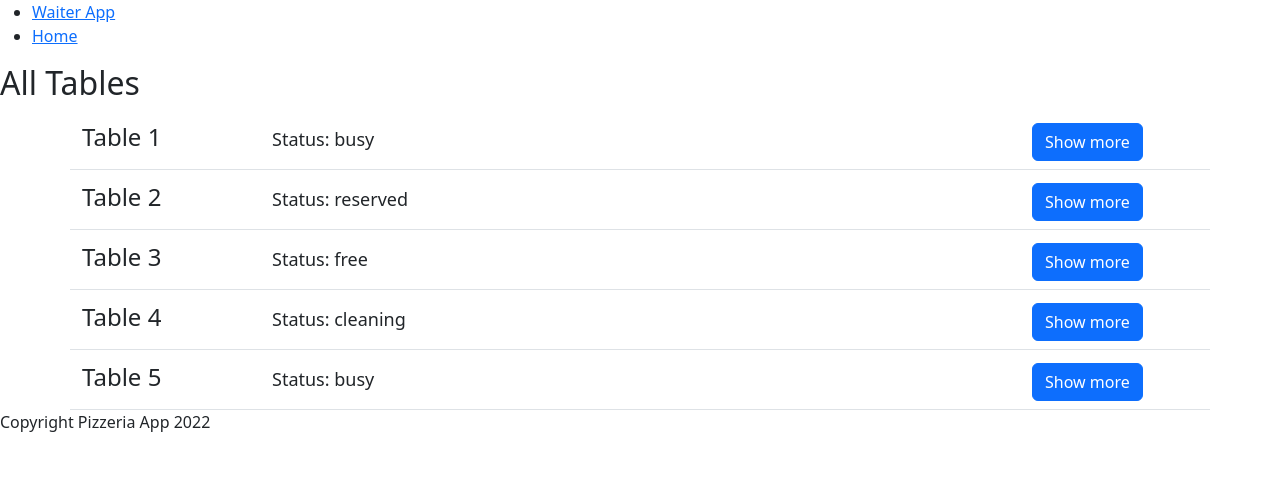
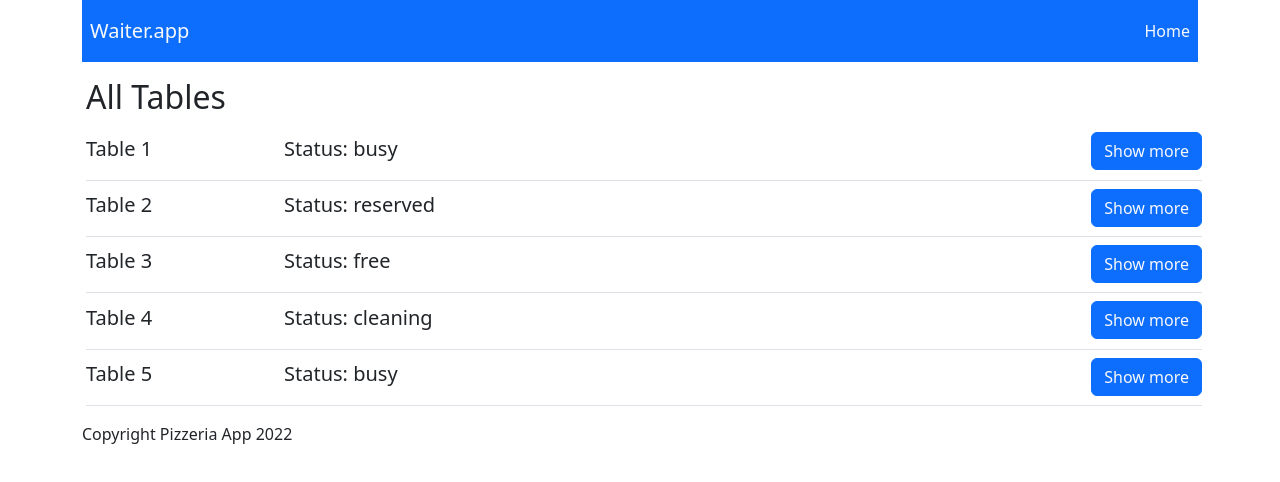
Before and after one commit to tagitsu/WaiterApp, a React (Create React App) app: page / in a window 1280 px wide. Shown: the top 482 px of the page. Built offline with nearby package versions, Linux system fonts and the light colour scheme; data requests are answered from the project's data file.

Commit message:
Add styles to TopBar and fix styles in TablesList

```diff
--- a/src/App.js
+++ b/src/App.js
@@ -7,13 +7,14 @@ import NonFound from "./components/pages/NonFound/NonFound";
 import { Routes, Route } from 'react-router-dom';
 import TopBar from "./components/views/TopBar/TopBar";
 import Footer from "./components/views/Footer/Footer";
+import Container from 'react-bootstrap/Container';
 
 const App = () => {
   const dispatch = useDispatch();
   useEffect( () => dispatch(fetchTables()), [dispatch]);
 
   return(
-    <main>
+    <Container>
       <TopBar />
         <Routes>
           <Route path="/" element={<Home />} />
@@ -21,7 +22,7 @@ const App = () => {
           <Route path="*" element={<NonFound />} />
         </Routes>
       <Footer />
-    </main>
+    </Container>
 
   );
 };
--- a/src/components/common/Container/Container.js
+++ /dev/null
@@ -1,5 +0,0 @@
-const Container = () => {
-
-};
-
-export default Container;
--- a/src/components/features/TablesList/TablesList.js
+++ b/src/components/features/TablesList/TablesList.js
@@ -1,7 +1,6 @@
 import { useSelector } from "react-redux";
 import { Link } from 'react-router-dom';
 import { Button, Container, Row, Col } from 'react-bootstrap';
-import styles from './TablesList.module.scss';
 import clsx from 'clsx';
 
 
@@ -11,23 +10,23 @@ const TablesList = () => {
   console.log('tables list', tables);
 
   return(
-    <section>
-      <h2>All Tables</h2>
-      <Container className="container-fluid">
+    <Container className={clsx('m-1', 'p-0')}>
+      <h1 className={clsx('fs-2', 'my-3')}>All Tables</h1>
+      <Container className={clsx('my-3', 'mx-0', 'p-0')}>
         {tables.map(
           table =>
-            <Row key={table.id} className={clsx(styles.table, 'aligh-items-end', 'border-bottom')}>
-              <Col className={clsx(styles.table__name,'col-lg-2')}>Table {table.id}</Col>
-              <Col className={clsx(styles.table__status)}><p>Status:<span className={styles.table__status_name}> {table.status}</span></p></Col>
-              <Col className={clsx(styles.table__button, 'col-lg-2')}>
+            <Row key={table.id} className={clsx('align-items-baseline', 'mx-auto', 'border-bottom', 'my-2', 'p-0')}>
+              <Col className={clsx('col-lg-2', 'fs-5', 'p-0')}>Table {table.id}</Col>
+              <Col className={clsx('fs-5')}><p>Status:<span className={clsx('fw-light')}> {table.status}</span></p></Col>
+              <Col className={clsx('col-lg-2', 'text-end', 'p-0')}>
                 <Button>
-                  <Link to={`/table/${table.id}`}>Show more</Link>
+                  <Link to={`/table/${table.id}`} className={clsx('text-light', 'text-decoration-none')}>Show more</Link>
                 </Button>
               </Col>
             </Row>
         )}
       </Container>
-    </section>
+    </Container>
   )
 }
 
--- a/src/components/features/TablesList/TablesList.module.scss
+++ /dev/null
@@ -1,25 +0,0 @@
-
-.table {
-  align-items: baseline;
-
-  &__name {
-    font-size: 24px;
-  }
-
-  &__status {
-    font-size: 18px;
-    margin-top: 16px;
-
-    &_name {
-      font-weight: 100;
-
-    }
-  }
-
-  &__button a {
-    color: white;
-    text-decoration: none;
-  }
-
-
-}
--- a/src/components/pages/Home/Home.js
+++ b/src/components/pages/Home/Home.js
@@ -5,7 +5,7 @@ const Home = () => {
   <div>
     <TablesList />
   </div>
-  )
-}
+  );
+};
 
 export default Home;
--- a/src/components/views/TopBar/TopBar.js
+++ b/src/components/views/TopBar/TopBar.js
@@ -1,13 +1,15 @@
 import { Link } from "react-router-dom";
+import { Navbar, Container, NavItem,  } from 'react-bootstrap';
+import clsx from "clsx";
 
 const TopBar = () => {
  return(
-  <nav>
-    <ul>
-      <li key="1"><Link to="/">Waiter App</Link></li>
-      <li key="2"><Link to="/">Home</Link></li>
-    </ul>
-  </nav>
+  <Navbar className={clsx('bg-primary', 'py-3')}>
+    <Container className={clsx('px-2')}>
+      <NavItem key="1"><Link className={clsx('navbar-brand', 'text-light')} to="/">Waiter.app</Link></NavItem>
+      <NavItem key="2"><Link className={clsx('nav-link', 'text-light')} to="/">Home</Link></NavItem>
+    </Container>
+  </Navbar>
  )
 };
 
--- a/src/index.js
+++ b/src/index.js
@@ -6,6 +6,7 @@ import store from '../src/redux/store';
 import { Provider } from 'react-redux';
 import { BrowserRouter } from 'react-router-dom';
 import './styles/global.scss';
+import './styles/variables.scss';
 
 
 
--- /dev/null
+++ b/src/styles/variables.scss
@@ -0,0 +1,33 @@
+// stylelint-disable value-keyword-case
+$font-family-sans-serif:      system-ui, -apple-system, "Segoe UI", Roboto, "Helvetica Neue", "Noto Sans", "Liberation Sans", Arial, sans-serif, "Apple Color Emoji", "Segoe UI Emoji", "Segoe UI Symbol", "Noto Color Emoji";
+$font-family-monospace:       SFMono-Regular, Menlo, Monaco, Consolas, "Liberation Mono", "Courier New", monospace;
+// stylelint-enable value-keyword-case
+$font-family-base:            'Helvetica Neue';
+$font-family-code:            'Monaco';
+
+// $font-size-root affects the value of `rem`, which is used for as well font sizes, paddings, and margins
+// $font-size-base affects the font size of the body text
+$font-size-root:              null;
+$font-size-base:              1rem; // Assumes the browser default, typically `16px`
+$font-size-sm:                $font-size-base * .875;
+$font-size-lg:                $font-size-base * 1.25;
+
+$font-weight-lighter:         lighter;
+$font-weight-light:           300;
+$font-weight-normal:          400;
+$font-weight-semibold:        600;
+$font-weight-bold:            700;
+$font-weight-bolder:          bolder;
+
+$font-weight-base:            $font-weight-normal;
+
+$line-height-base:            1.5;
+$line-height-sm:              1.25;
+$line-height-lg:              2;
+
+$h1-font-size:                $font-size-base * 2.5;
+$h2-font-size:                $font-size-base * 2;
+$h3-font-size:                $font-size-base * 1.75;
+$h4-font-size:                $font-size-base * 1.5;
+$h5-font-size:                $font-size-base * 1.25;
+$h6-font-size:                $font-size-base;
```
